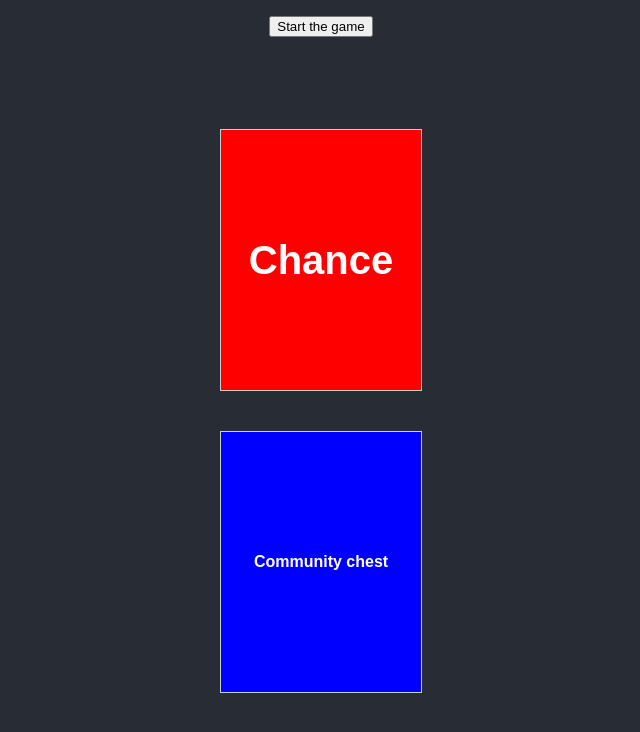
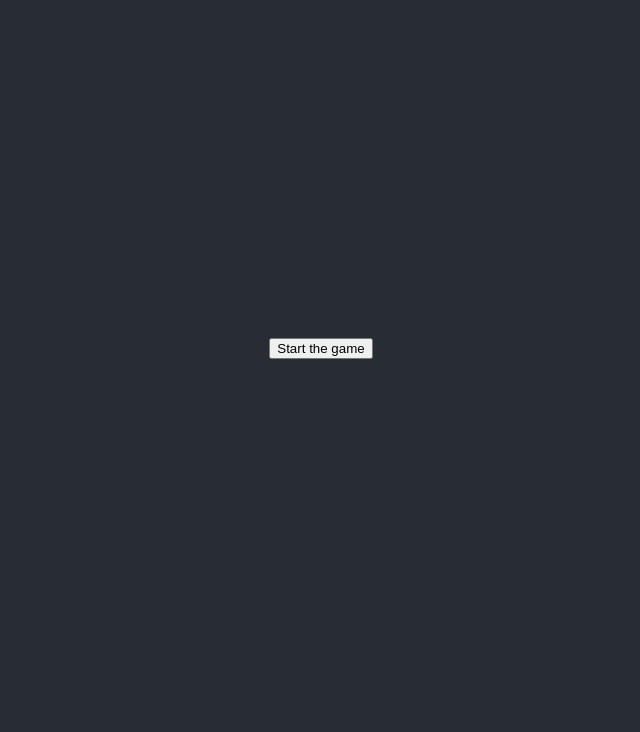
Before and after one commit to LeonHuzen/eneffsea, a React (Create React App) app: page / in a window 1280 px wide. Shown: the top 732 px of the page, without its empty margins (319-959 px from the left). Built offline with nearby package versions, Linux system fonts and the light colour scheme.

Commit message:
scan cards

```diff
--- a/src/App.js
+++ b/src/App.js
@@ -6,15 +6,16 @@ import "./App.scss";
 function App() {
   const [hasNFC, setHasNFC] = useState();
   const [NFCLog, setNFCLog] = useState([]);
+  const [currentCard, setCurrentCard] = useState();
 
   useEffect(() => {
     const scanButton = document.getElementById("scanButton");
     const writeButton = document.getElementById("writeButton");
     const log = (message) => {
       console.log(message);
-      document
-        .getElementById("log")
-        .appendChild(document.createTextNode(`${message} \n`));
+      // document
+      //   .getElementById("log")
+      //   .appendChild(document.createTextNode(`${message} \n`));
     };
     var cards = document.querySelectorAll(".card");
     cards.forEach((card) =>
@@ -37,6 +38,7 @@ function App() {
         reader.addEventListener("reading", ({ message, serialNumber }) => {
           log(`> Serial Number: ${serialNumber}`);
           log(`> Records: (${message.records.length})`);
+          setCurrentCard(serialNumber);
           // const { records } = message;
           // records.forEach((record) => {
           //   log(`>> ${JSON.parse(record).toString()}`);
@@ -67,12 +69,15 @@ function App() {
         {/* <button id="writeButton">Write</button> */}
         <p id="log" style={{ maxWidth: "100%" }}></p>
         <div>
+          {currentCard === "04:93:ab:e2:ac:5c:80" && (
             <div class="scene scene--card">
               <div class="card">
                 <div class="card__face card__face--front kans">Chance</div>
                 <div class="card__face card__face--back kans">Go to jail.</div>
               </div>
             </div>
+          )}
+          {currentCard === "04:1a:aa:e2:ac:5c:81" && (
             <div class="scene scene--card">
               <div class="card">
                 <div class="card__face card__face--front algemeen-fonds">
@@ -83,6 +88,7 @@ function App() {
                 </div>
               </div>
             </div>
+          )}
         </div>
         {/* <button
           className="App-link"
```
Lines whose indentation alone changed are shown as unchanged.
